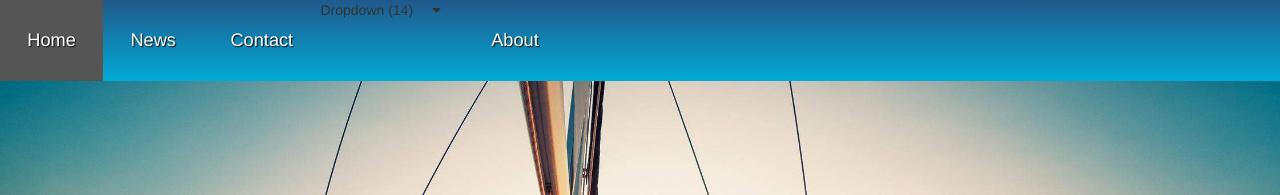
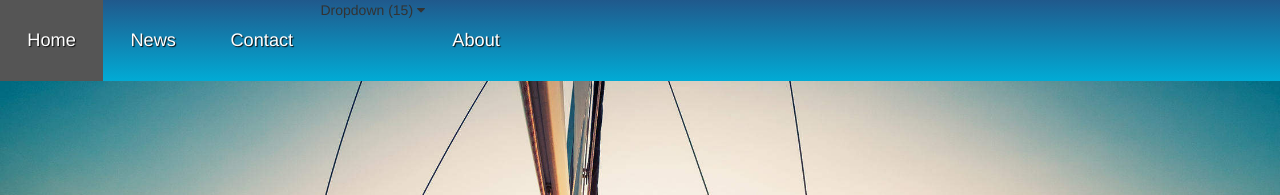
Before and after one commit to pjtiberghien/trial, a Jekyll site: the page built from docs/index.html, in a window 1280 px wide and 900 px high. Shown: the top 195 px of the window. Built offline with Jekyll 4.4.1, drawn with Linux system fonts in a browser that asks for light colours; nearby versions of some CDN libraries.

Commit message:
modif js pour éviter des embrouilles...

```diff
--- a/docs/_includes/navbar.html
+++ b/docs/_includes/navbar.html
@@ -2,7 +2,7 @@
     <a href="#home" class="active">Home</a>
     <a href="#news">News</a>
     <a href="#contact">Contact</a>
-          <div class="dropdown">Dropdown (14)
+    <div class="dropdown">Dropdown (15)
         <i class="fa fa-caret-down"></i>
         <div class="dropdown-content">
             <li><a href="#">Link 1</a></li>
--- a/docs/assets/js/topnav.js
+++ b/docs/assets/js/topnav.js
@@ -1,5 +1,5 @@
 function setTopNavVisibility() {
-    var x = document.getElementById("mytopnav");
+    var x = document.getElementById("mytopnav2");
     if (x.className === "topnav") {
         x.className += " responsive";
     } else {
```
Lines whose indentation alone changed are shown as unchanged.
